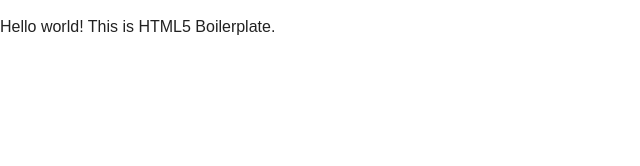
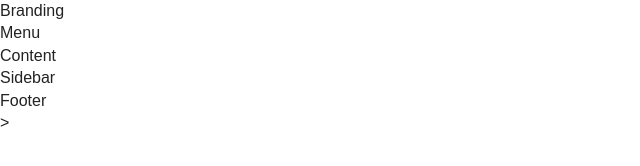
Before and after one commit to nikkoroy1/IS117HW_1031, a website: page src/index.html in a window 1280 px wide. Shown: the whole page, without its empty margins (0-640 px from the left). Drawn offline with nearby package versions, Linux system fonts and the light colour scheme; files that its build step writes are made by us from their sources.

Commit message:
Added structure

```diff
--- a/src/index.html
+++ b/src/index.html
@@ -19,7 +19,14 @@
         <![endif]-->
 
         <!-- Add your site or application content here -->
-        <p>Hello world! This is HTML5 Boilerplate.</p>
+
+        <div id="wrapper">
+	  <div id="branding">Branding</div>
+	  <div id="menu">Menu</div>
+	  <div id="content">Content</div>
+	  <div id="sidebar">Sidebar</div>
+	  <div id="footer">Footer</div>>
+	</div>
 
         <script src="//ajax.googleapis.com/ajax/libs/jquery/{{JQUERY_VERSION}}/jquery.min.js"></script>
         <script>window.jQuery || document.write('<script src="js/vendor/jquery-{{JQUERY_VERSION}}.min.js"><\/script>')</script>
```
